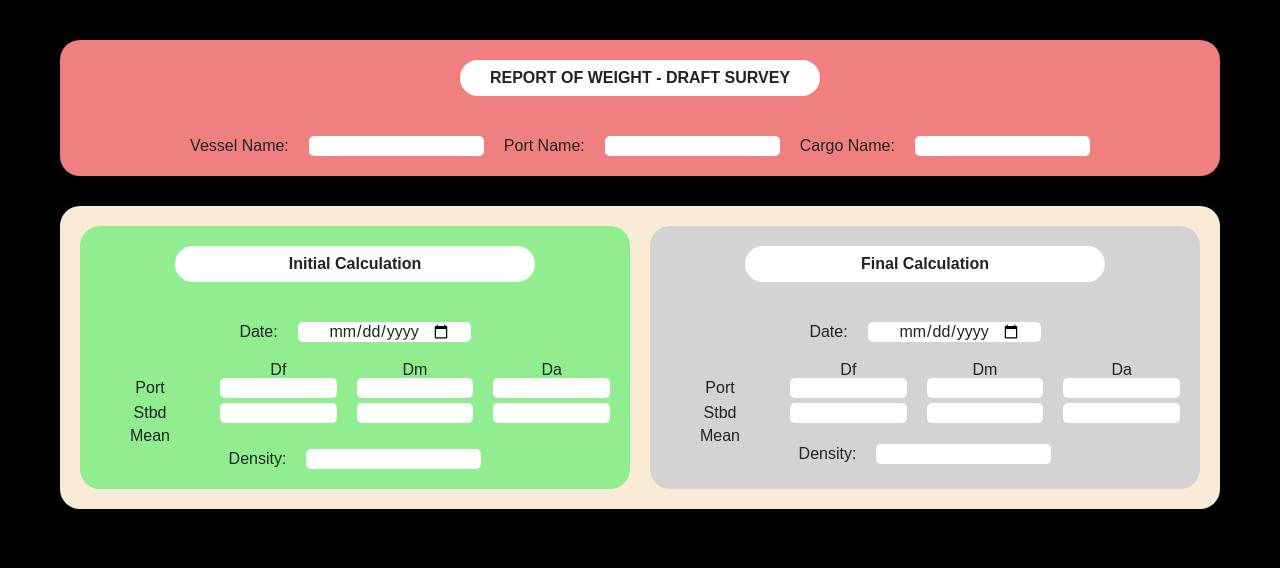
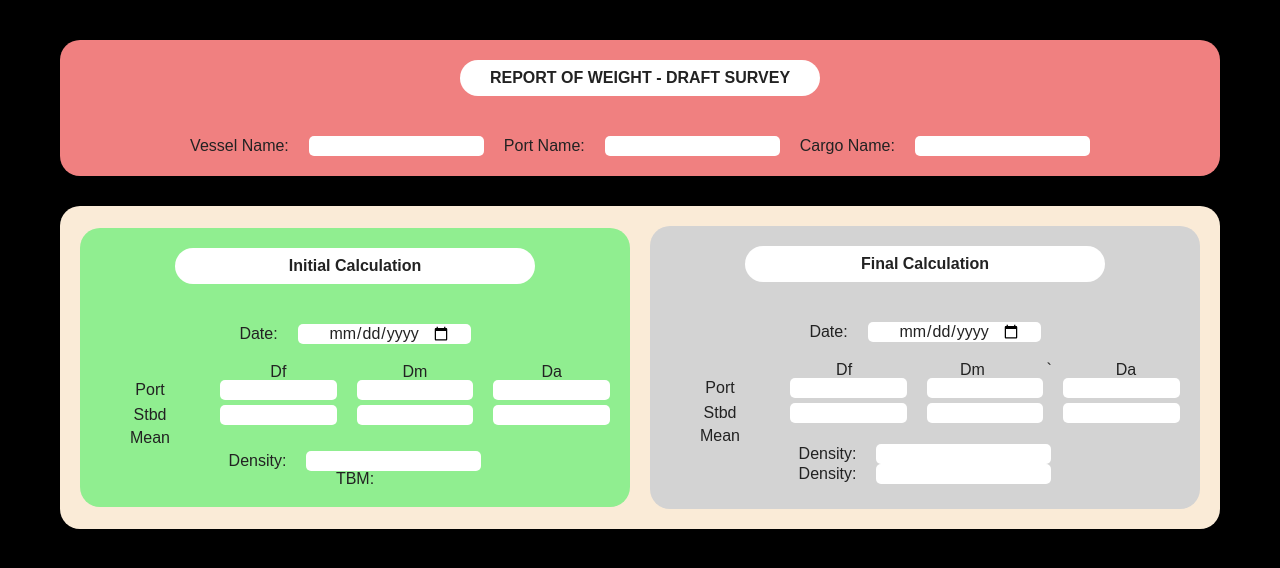
Before and after one commit to Andrii-Zadorozhnii/DS, a plain HTML site: page index.html in a window 1280 px wide. Drawn offline with Linux system fonts and the light colour scheme.

Commit message:
add density line and add dendity to local storage and commence prepare trim btwn marks

```diff
--- a/index.html
+++ b/index.html
@@ -63,6 +63,10 @@
                 <p class="size100300">Density:</p>
                 <input type="number"  step="0.0005" class="initial-data__density-input input"></input>
             </div>
+            <div clinitial-data__trim_BTM container-flex size100300">
+                <p class="size200400 center box100">TBM:</p>
+                <p class="initial-data__trim-BTM size50100 center box100"> </p>
+            </div>
         </div>
         <div class="final-data">
             <h2>Final Calculation</h2>
@@ -74,7 +78,7 @@
                 <div class="container-flex center">
                     <p class="size50100 center box100"></p>
                     <p class="size50100 center">Df</p>
-                    <p class="size50100 center">Dm</p>
+                    <p class="size50100 center">Dm</p>`
                     <p class="size50100 center">Da</p>
                 </div>
                 <div class="final-data__drafts container-flex center">
@@ -99,6 +103,10 @@
                     <p class="size100300">Density:</p>
                     <input type="number"  step="0.0005" class="final-data__density-input input"></input>
                 </div>
+                <div class="final-data__trim_BTM container-flex size100300">
+                    <p class="size100300">Density:</p>
+                    <input type="number"  step="0.0005" class="final-data__trim-BTM-input input"></input>
+                </div>
             </div>
 
         </div>
--- a/index.js
+++ b/index.js
@@ -35,6 +35,7 @@ let finalDraftMeanAft = document.querySelector(".final-data__drafts-Mean-Da");
 
 let initialWaterDensity = document.querySelector('.initial-data__density-input');
 let finalWaterDensity = document.querySelector('.final-data__density-input');
+
 
 
 function MeanDraftCalculation(PortDraft, StbdDraft) {
@@ -153,6 +154,15 @@ finalDraftStbdAft.addEventListener('input', () => {
     localStorage.setItem('finalMeanDraftAft', meanDraft.toFixed(3));
 });
 
+// Water density
+
+initialWaterDensity.addEventListener('input', () => {
+    localStorage.setItem('initialWaterDensity', initialWaterDensity.value);
+});
+finalWaterDensity.addEventListener('input', () => {
+    localStorage.setItem('finalWaterDensity', finalWaterDensity.value);
+});
+
 
 
 
@@ -180,10 +190,13 @@ finalDraftStbdForward.value = localStorage.getItem('finalDraftStbdForward') || '
 finalDraftStbdMiddle.value = localStorage.getItem('finalDraftStbdMiddle') || '';
 finalDraftStbdAft.value = localStorage.getItem('finalDraftStbdAft') || '';
 
-initialDraftMeanForward.value.textContent = localStorage.getItem('initialMeanDraftPortForward') || '';
-initialDraftMeanMiddle.value.textContent = localStorage.getItem('initialMeanDraftPortMiddle') || '';
-initialDraftMeanAft.value.textContent = localStorage.getItem('initialMeanDraftPortAft') || '';
+initialDraftMeanForward.value = localStorage.getItem('initialMeanDraftPortForward') || '';
+initialDraftMeanMiddle.value = localStorage.getItem('initialMeanDraftPortMiddle') || '';
+initialDraftMeanAft.value = localStorage.getItem('initialMeanDraftPortAft') || '';
 
-finalDraftMeanForward.value.textContent = localStorage.getItem('finaMeanDraftPortForward') || '';
-finalDraftMeanMiddle.value.textContent = localStorage.getItem('finaMeanDraftPortMiddle') || '';
-finalDraftMeanAft.value.textContent = localStorage.getItem('finaMeanDraftPortAft') || '';
+finalDraftMeanForward.value = localStorage.getItem('finaMeanDraftPortForward') || '';
+finalDraftMeanMiddle.value = localStorage.getItem('finaMeanDraftPortMiddle') || '';
+finalDraftMeanAft.value = localStorage.getItem('finaMeanDraftPortAft') || '';
+
+initialWaterDensity.value = localStorage.getItem('initialWaterDensity') || '';
+finalWaterDensity.value = localStorage.getItem('finalWaterDensity') || '';
```
